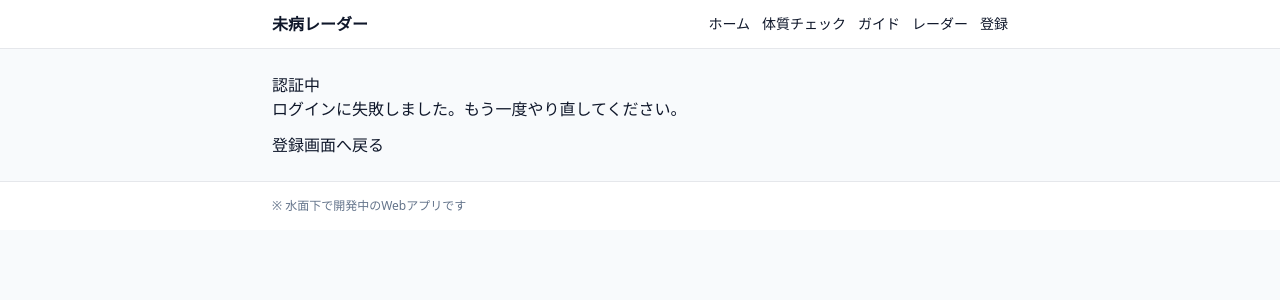
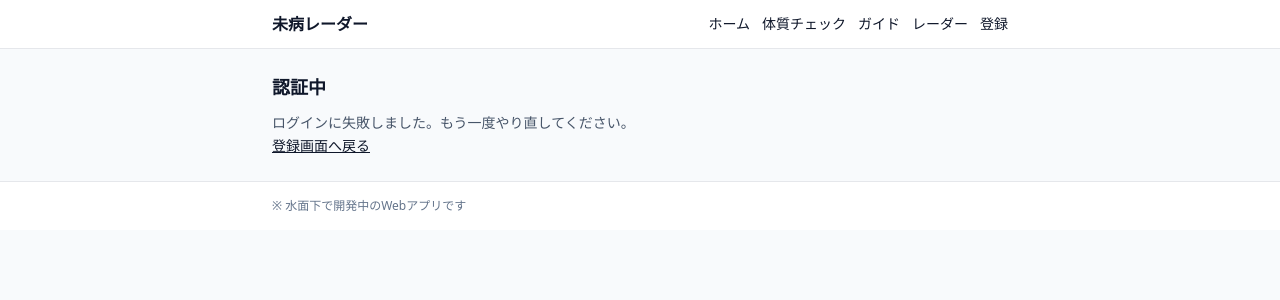
Before and after one commit to totonoucare/totonoucare-webapp, a Next.js app: page /auth/callback in a window 1280 px wide. Shown: the top 300 px of the page. Built offline with nearby package versions, Linux system fonts and the light colour scheme; no server answers.

Commit message:
Update page.js

```diff
--- a/app/auth/callback/page.js
+++ b/app/auth/callback/page.js
@@ -16,67 +16,64 @@ export default function AuthCallbackPage() {
 
         const url = new URL(window.location.href);
 
-        // 1) PKCEフロー： ?code=XXXX
+        // 1) PKCE: ?code=
         const code = url.searchParams.get("code");
 
-        // 2) Implicitフロー： #access_token=...&refresh_token=...
+        // 2) Implicit: #access_token=...&refresh_token=...
         const hash = url.hash?.startsWith("#") ? url.hash.slice(1) : "";
         const hashParams = new URLSearchParams(hash);
         const access_token = hashParams.get("access_token");
         const refresh_token = hashParams.get("refresh_token");
 
-        // --- ✅ ここでセッション確立 ---
+        // --- セッション確立 ---
         if (code) {
           const { error } = await supabase.auth.exchangeCodeForSession(code);
           if (error) throw error;
         } else if (access_token && refresh_token) {
-          const { error } = await supabase.auth.setSession({
-            access_token,
-            refresh_token,
-          });
+          const { error } = await supabase.auth.setSession({ access_token, refresh_token });
           if (error) throw error;
         } else {
-          throw new Error(
-            "認証情報がURLに見つかりませんでした。リンク期限切れか設定ミスの可能性があります。"
-          );
+          throw new Error("認証情報がURLに見つかりませんでした（リンク期限切れ等）。");
         }
 
-        // ✅ ここからが「診断結果とユーザーを紐付ける処理」
+        const resultId = url.searchParams.get("result");
+        const nextPath = url.searchParams.get("next") || "";
+
+        // session取得
         const { data: sessionData } = await supabase.auth.getSession();
-        const userId = sessionData?.session?.user?.id;
+        const token = sessionData?.session?.access_token;
 
-        const resultId = url.searchParams.get("result");
-
-        if (resultId && userId) {
-          await fetch(`/api/assessments/${resultId}/attach`, {
+        // ✅ 結果があるなら v2 attach
+        if (resultId && token) {
+          await fetch(`/api/diagnosis/v2/events/${encodeURIComponent(resultId)}/attach`, {
             method: "POST",
-            headers: { "Content-Type": "application/json" },
-            body: JSON.stringify({ user_id: userId }),
+            headers: { Authorization: `Bearer ${token}` },
           });
         }
 
-        // ✅ 最後にガイドへ移動
         setMsg("ログイン成功。移動します…");
-        window.location.href = resultId
-          ? `/guide?result=${encodeURIComponent(resultId)}`
-          : "/guide";
+
+        if (nextPath) {
+          window.location.href = nextPath;
+        } else if (resultId) {
+          window.location.href = `/result/${encodeURIComponent(resultId)}`;
+        } else {
+          window.location.href = "/radar";
+        }
       } catch (e) {
         console.error(e);
-        setMsg(`ログインに失敗しました。もう一度やり直してください。`);
+        setMsg("ログインに失敗しました。もう一度やり直してください。");
       }
     })();
   }, []);
 
   return (
-    <div className="card">
-      <h1>認証中</h1>
-      <p className="small">{msg}</p>
-
-      <div style={{ marginTop: 12 }}>
-        <a className="btn" href="/signup">
-          登録画面へ戻る
-        </a>
-      </div>
+    <div className="space-y-3">
+      <h1 className="text-lg font-semibold">認証中</h1>
+      <p className="text-sm text-slate-600">{msg}</p>
+      <a className="text-sm underline" href="/signup">
+        登録画面へ戻る
+      </a>
     </div>
   );
 }
```
